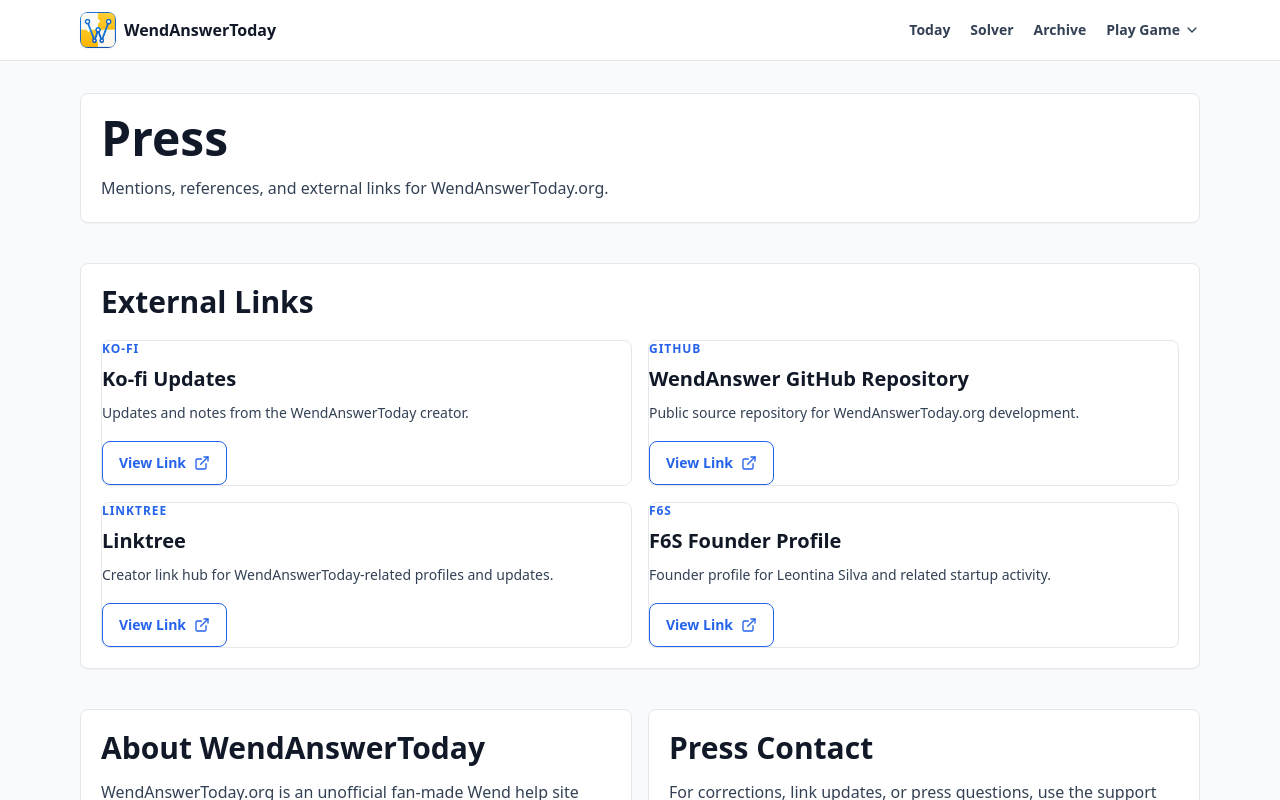
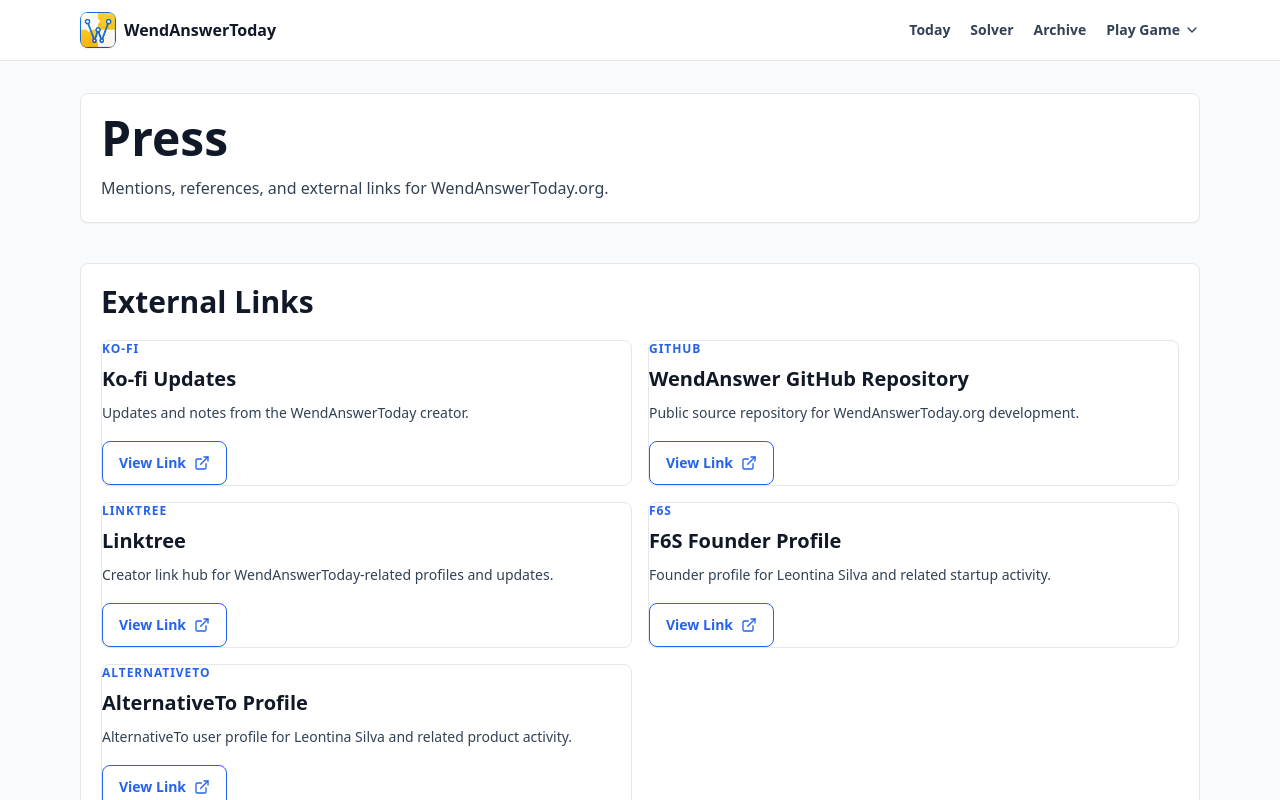
Before and after one commit to leontinasilva493-glitch/wendanswer, a Next.js app: page /press in a window 1280 px wide. Shown: the top 800 px of the page. Built offline with nearby package versions, Linux system fonts and the light colour scheme; no server answers.

Commit message:
feat(press): add AlternativeTo profile link

```diff
--- a/src/app/press/page.tsx
+++ b/src/app/press/page.tsx
@@ -28,6 +28,12 @@
     source: "F6S",
     description: "Founder profile for Leontina Silva and related startup activity.",
     href: "https://www.f6s.com/leontina-silva",
+  },
+  {
+    title: "AlternativeTo Profile",
+    source: "AlternativeTo",
+    description: "AlternativeTo user profile for Leontina Silva and related product activity.",
+    href: "https://alternativeto.net/user/leontinasilva493-glitch",
   },
 ];
 
```
Also changed, not shown: 2 other files (tests, documents, lock files or other folders).
